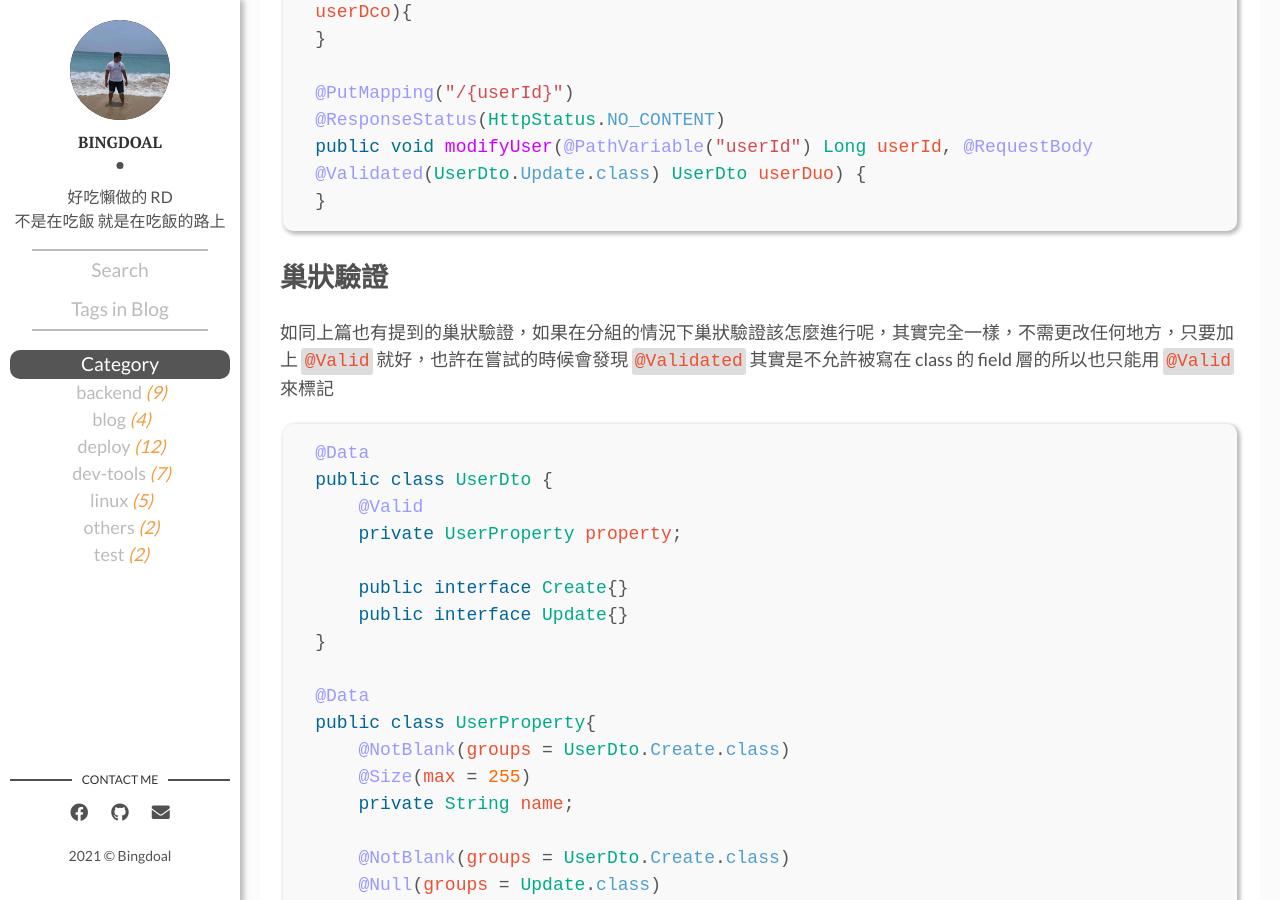
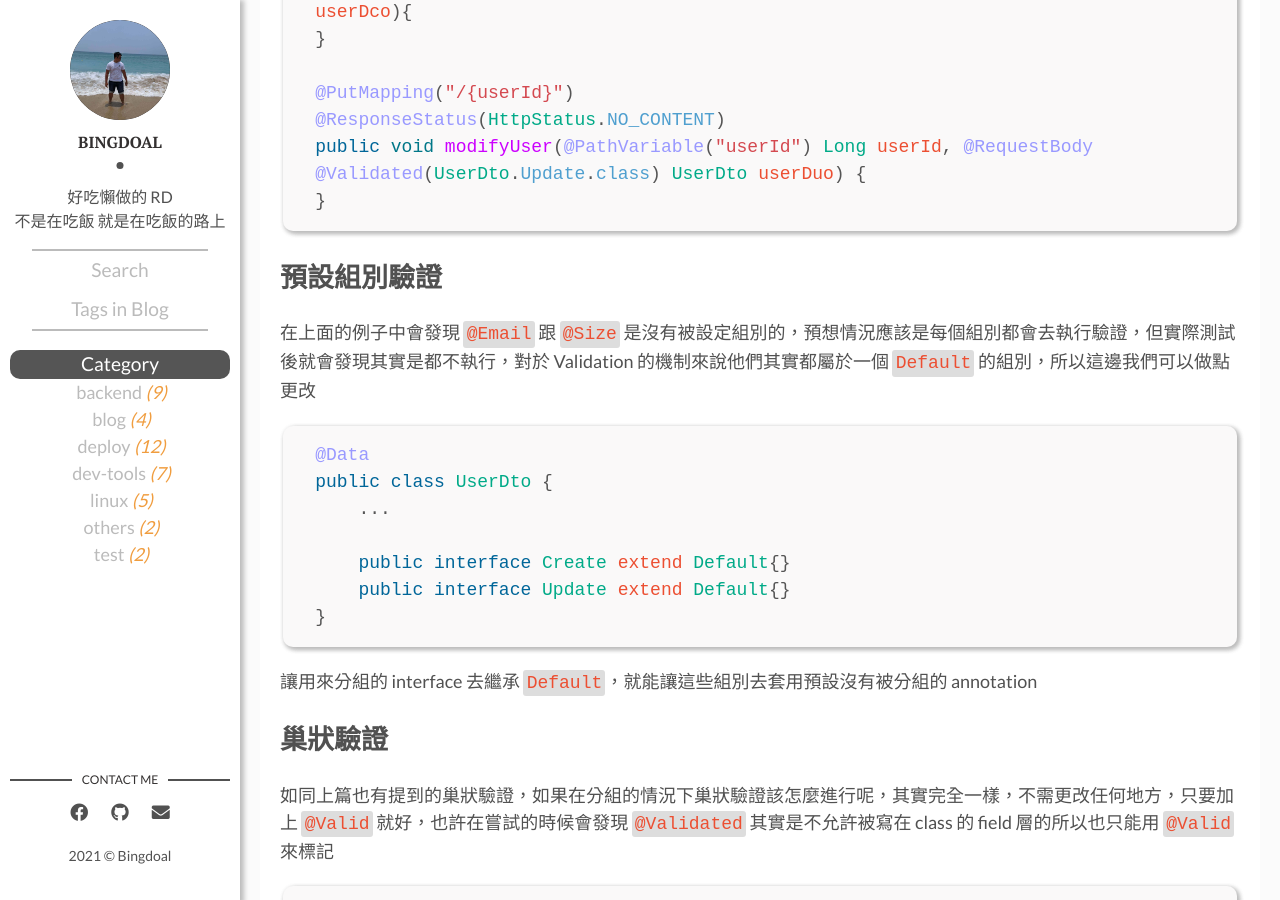
Before and after one commit to Bingdoal/bingdoal.github.io, a Jekyll site: the page built from _posts/2021/2021-10-21-spring-boot-validation-group-use-different-rule.md, in a window 1280 px wide and 900 px high, scrolled down 1733 px. Built offline with Jekyll 4.4.1, drawn with Linux system fonts in a browser that asks for light colours; comment, search, counter and statistics services are not loaded.

Commit message:
add default group

````diff
--- a/_posts/2021/2021-10-21-spring-boot-validation-group-use-different-rule.md
+++ b/_posts/2021/2021-10-21-spring-boot-validation-group-use-different-rule.md
@@ -50,6 +50,22 @@ public void modifyUser(@PathVariable("userId") Long userId, @RequestBody @Valida
 }
 ```
 
+## 預設組別驗證
+在上面的例子中會發現 `@Email` 跟 `@Size` 是沒有被設定組別的，預想情況應該是每個組別都會去執行驗證，但實際測試後就會發現其實是都不執行，對於 Validation 的機制來說他們其實都屬於一個 `Default` 的組別，所以這邊我們可以做點更改
+
+```java
+@Data
+public class UserDto {
+    ...
+
+    public interface Create extend Default{}
+    public interface Update extend Default{}
+}
+```
+
+讓用來分組的 interface 去繼承 `Default`，就能讓這些組別去套用預設沒有被分組的 annotation
+
+
 ## 巢狀驗證
 如同上篇也有提到的巢狀驗證，如果在分組的情況下巢狀驗證該怎麼進行呢，其實完全一樣，不需更改任何地方，只要加上 `@Valid` 就好，也許在嘗試的時候會發現 `@Validated` 其實是不允許被寫在 class 的 field 層的所以也只能用 `@Valid` 來標記
 
````
